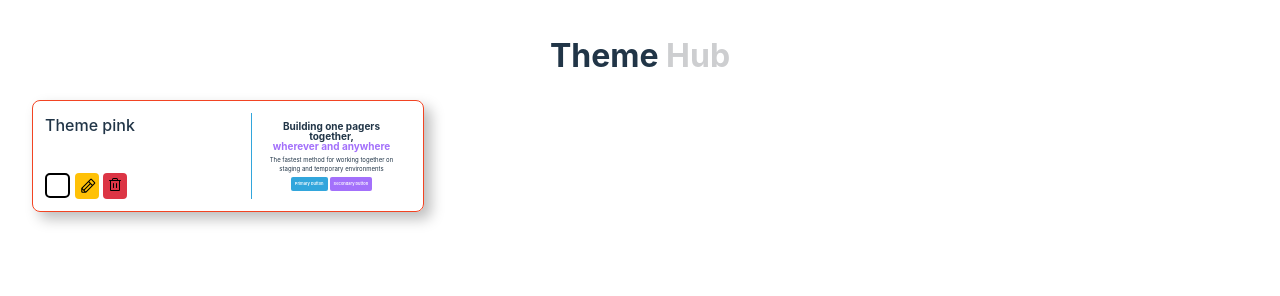
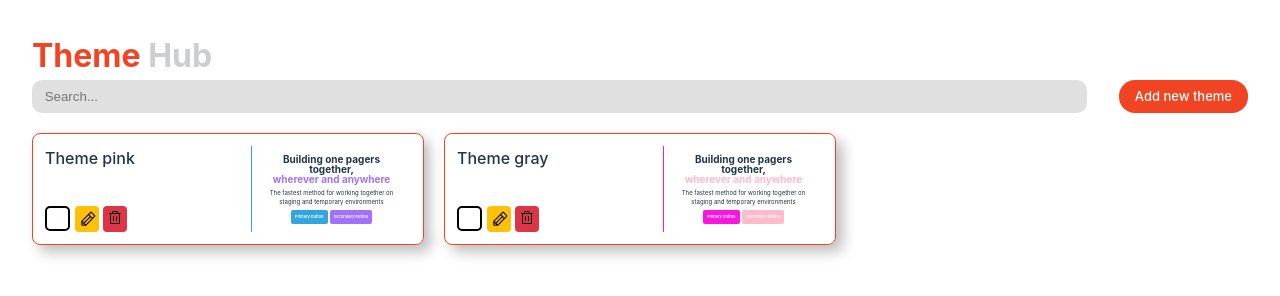
Before and after one commit to maikonalexandre/theme-hub, a website built with Vite: page src/index.html in a window 1280 px wide. Built offline with nearby package versions, Linux system fonts and the light colour scheme.

Commit message:
feat: add search bar

```diff
--- a/src/main.js
+++ b/src/main.js
@@ -2,13 +2,37 @@ import './style.css'
 import "../src/components/min-preview/index.js"
 
 document.querySelector('#app').innerHTML = /*html*/`
-<div class="t">
-    <div>
-        <h1>Theme <span class="title-secondary">Hub</span></h1>
+<div class="home-container">
+    <div class="home-header">
+        <h1><span class="title-primary">Theme</span> <span class="title-secondary">Hub</span></h1>
+    </div>
+
+    <div class="search-container">
+        <input class="search-bar" placeholder="Search...">
+        <a class="btn-add-theme">
+            Add new theme
+        </a>
     </div>
 
     <div class="main-grid">
         <min-preview primary="#32A6DC" title="Theme pink" secondary="#A370FB" danger="#a25544" success="#bbeeee" warning="#12f2ff" id="1"></min-preview>
+        <min-preview primary="#fa16DC" title="Theme gray" secondary="#ffbbcc" danger="#ff5544" success="#11eeee" warning="#f1a1ff" id="1"></min-preview>
     </div>
+
 </div>
 `
+
+const cards = document.querySelectorAll("min-preview")
+
+const searchBar = document.querySelector(".search-bar")
+searchBar.addEventListener(("input"), (event) => {
+    cards.forEach((card) => {
+        const title = card.getAttribute("title").toLowerCase()
+
+        if (!title.includes(event.target.value.toLowerCase())) {
+            card.style.display = "none"
+        } else {
+            card.style.display = "block"
+        }
+    })
+})
--- a/src/style.css
+++ b/src/style.css
@@ -40,7 +40,6 @@ a:hover {
 
 body {
   margin: 0;
-  /* display: flex; */
   min-width: 320px;
   min-height: 100vh;
 }
@@ -67,6 +66,10 @@ body {
   }
 }
 
+.title-primary{
+  color: var(--primary);
+}
+
 .title-secondary{
   color: var(--secondary);
 }
@@ -88,7 +91,6 @@ body {
 
     padding-block: 20px;
   }
-
 }
 
 
@@ -114,7 +116,55 @@ body {
 
 }
 
-
-.t{
+.home-container{
   width: 100%;
 }
+
+.home-header{
+  display: flex;
+}
+
+.btn-add-theme:hover{
+    opacity: 0.8;
+}
+
+.btn-add-theme{
+  background-color: var(--primary);
+  color: white;
+
+  display: flex;
+  align-items: center;
+
+  font-size: small;
+  height: 2.5em;
+
+  padding-inline: 1rem;
+  border-radius: 16px;
+
+  cursor: pointer;
+}
+
+
+.search-container{
+  display: flex;
+  align-items: center;
+  justify-content: space-between;
+
+  gap: 2rem;
+
+}
+
+.search-bar{
+  border: 2px solid transparent;
+  height: 2.5em;
+  padding-left: 0.8em;
+  outline: none;
+  overflow: hidden;
+  background-color: #e0e0e0;
+  border-radius: 10px;
+  transition: all 0.5s;
+
+  color: #27272a;
+
+  flex: 1;
+}
```
